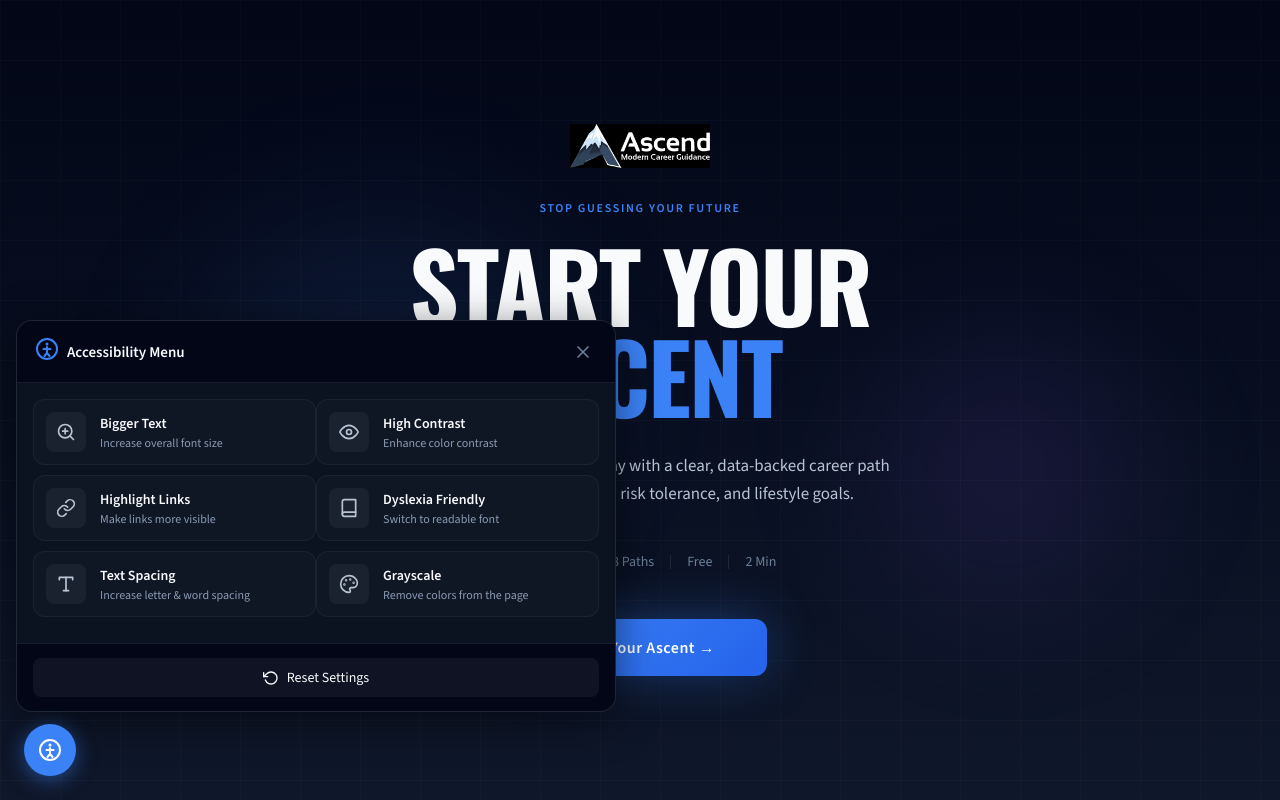
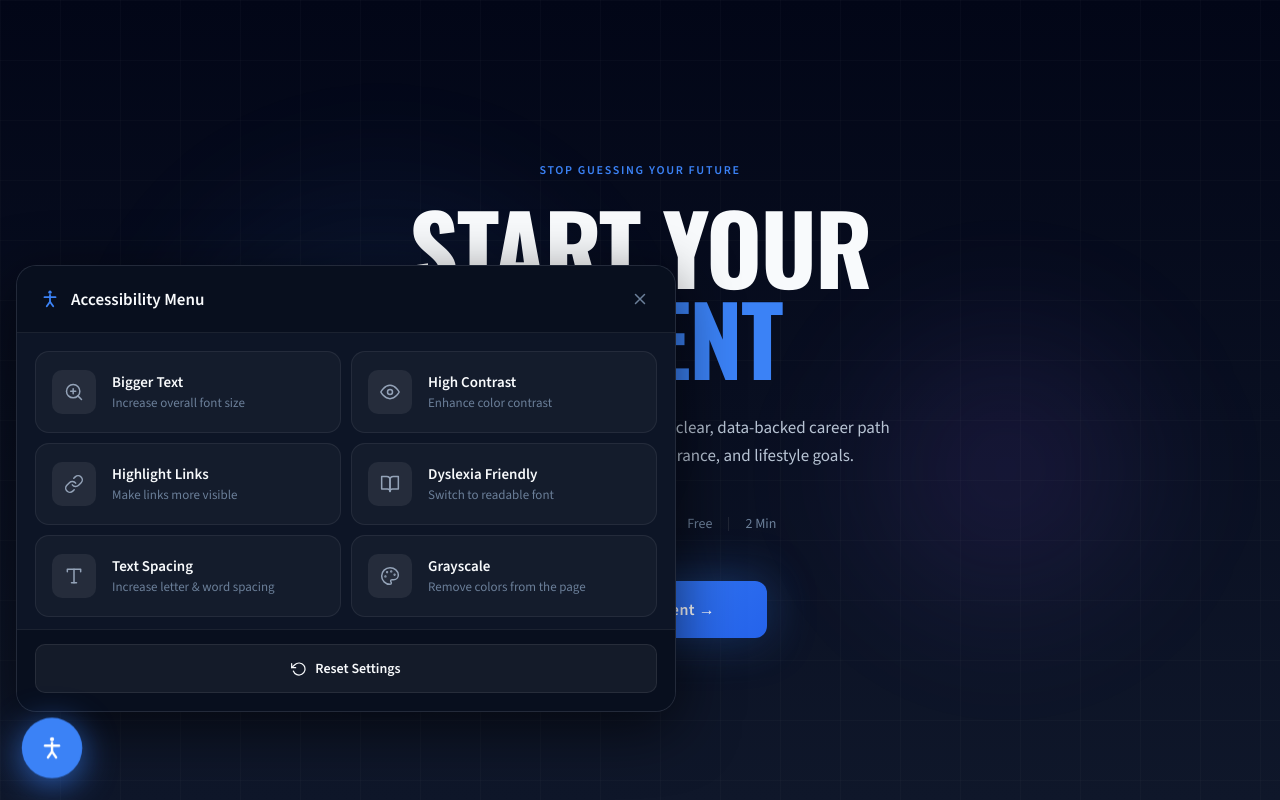
Before and after one commit to adamosdesigns/ascend-quiz, a React (Vite) app: page / in a window 1280 px wide. Both pictures are taken after a click on the button "Open accessibility menu". Built offline with nearby package versions, Linux system fonts and the light colour scheme.

Commit message:
Update App.jsx

```diff
--- a/src/App.jsx
+++ b/src/App.jsx
@@ -386,7 +386,6 @@ function Hero({ onStart }) {
       </div>
 
       <div style={{ position: "relative", maxWidth: 700, width: "100%", textAlign: "center", opacity: in_ ? 1 : 0, transform: in_ ? "translateY(0)" : "translateY(28px)", transition: "opacity 0.8s ease, transform 0.8s ease" }}>
-        <Logo />
         {/* eyebrow */}
         <div style={{ fontFamily: S.body, fontSize: 12, color: S.accent, letterSpacing: "0.14em", textTransform: "uppercase", fontWeight: 600, marginBottom: 22 }}>
           Stop Guessing Your Future
@@ -462,7 +461,6 @@ function Quiz({ onComplete }) {
       {/* scrollable content */}
       <div style={{ flex: 1, display: "flex", flexDirection: "column", alignItems: "center", justifyContent: "center", paddingBottom: 100, paddingTop: 48 }}>
         <div style={{ position: "relative", width: "100%", maxWidth: 700 }}>
-          <Logo style={{ marginBottom: 8 }} />
           {/* progress */}
           <div style={{ display: "flex", justifyContent: "space-between", alignItems: "center", marginBottom: 10 }}>
             <div style={{ fontFamily: S.body, fontSize: 12, color: S.dim, letterSpacing: "0.08em", textTransform: "uppercase" }}>Question {current + 1} of {questions.length}</div>
@@ -578,7 +576,6 @@ function EmailGate({ scores, onSubmit }) {
       <div style={{ position: "absolute", top: "30%", left: "50%", transform: "translateX(-50%)", width: 600, height: 400, borderRadius: "50%", background: "radial-gradient(circle, rgba(59,130,246,0.07) 0%, transparent 70%)", filter: "blur(60px)", pointerEvents: "none" }} />
       <div style={{ position: "relative", maxWidth: 480, width: "100%", opacity: mounted ? 1 : 0, transform: mounted ? "translateY(0)" : "translateY(24px)", transition: "opacity 0.6s ease, transform 0.6s ease" }}>
         <div style={{ textAlign: "center", marginBottom: 32 }}>
-          <Logo />
           <div style={{ display: "inline-flex", alignItems: "center", justifyContent: "center", width: 52, height: 52, borderRadius: 14, background: "rgba(59,130,246,0.12)", border: "1px solid rgba(59,130,246,0.25)", fontSize: 22, marginBottom: 22 }}>🔍</div>
           <h2 style={{ fontFamily: S.display, fontSize: "clamp(26px, 5vw, 36px)", fontWeight: 800, color: S.text, lineHeight: 1.1, marginBottom: 12, letterSpacing: "-0.02em" , textTransform: "uppercase" }}>
             Your results are ready.
@@ -640,8 +637,6 @@ function Results({ scores }) {
       </div>
 
       <div style={{ position: "relative", maxWidth: 700, margin: "0 auto" }}>
-        <Logo />
-
         {/* ── TOP RESULT CARD — identity only ── */}
         <div style={{ ...fade(1), ...card({ border: `1px solid ${career.color}35`, boxShadow: `0 0 56px ${career.color}14, 0 20px 56px rgba(0,0,0,0.4)`, marginBottom: 14, position: "relative", overflow: "hidden" }) }}>
           <div style={{ position: "absolute", top: 0, left: 0, right: 0, height: 3, background: `linear-gradient(90deg, transparent, ${career.color}, transparent)` }} />
@@ -824,24 +819,24 @@ function Results({ scores }) {
 
 
 // ── ADA ACCESSIBILITY TOOLBAR ─────────────────────────────────────────────────
-function ADAToolbar({ darkMode, onToggleDark }) {
-  const [open, setOpen]               = useState(false);
-  const [biggerText, setBiggerText]   = useState(false);
+function ADAToolbar() {
+  const [open, setOpen]                 = useState(false);
+  const [biggerText, setBiggerText]     = useState(false);
   const [highContrast, setHighContrast] = useState(false);
   const [highlightLinks, setHighlightLinks] = useState(false);
   const [dyslexiaFont, setDyslexiaFont] = useState(false);
-  const [textSpacing, setTextSpacing] = useState(false);
-  const [grayscale, setGrayscale]     = useState(false);
+  const [textSpacing, setTextSpacing]   = useState(false);
+  const [grayscale, setGrayscale]       = useState(false);
 
   useEffect(() => {
     const html = document.documentElement;
     html.style.setProperty("--ada-text-scale", biggerText ? "120%" : "100%");
-    html.classList.toggle("ada-text-scaled",   biggerText);
-    html.classList.toggle("ada-high-contrast", highContrast);
+    html.classList.toggle("ada-text-scaled",    biggerText);
+    html.classList.toggle("ada-high-contrast",  highContrast);
     html.classList.toggle("ada-highlight-links", highlightLinks);
-    html.classList.toggle("ada-dyslexia",      dyslexiaFont);
-    html.classList.toggle("ada-text-spacing",  textSpacing);
-    html.classList.toggle("ada-grayscale",     grayscale);
+    html.classList.toggle("ada-dyslexia",       dyslexiaFont);
+    html.classList.toggle("ada-text-spacing",   textSpacing);
+    html.classList.toggle("ada-grayscale",      grayscale);
   }, [biggerText, highContrast, highlightLinks, dyslexiaFont, textSpacing, grayscale]);
 
   const resetAll = () => {
@@ -849,32 +844,53 @@ function ADAToolbar({ darkMode, onToggleDark }) {
     setDyslexiaFont(false); setTextSpacing(false); setGrayscale(false);
   };
 
-  // Inline SVG icons (no lucide dependency needed)
-  const icons = {
-    person: <svg width="24" height="24" viewBox="0 0 24 24" fill="none" stroke="currentColor" strokeWidth="2" strokeLinecap="round" strokeLinejoin="round"><circle cx="12" cy="12" r="10"/><circle cx="12" cy="7" r="1.5" fill="currentColor" stroke="none"/><line x1="12" y1="10" x2="12" y2="16"/><line x1="8.5" y1="12" x2="15.5" y2="12"/><line x1="9.5" y1="19" x2="12" y2="16"/><line x1="14.5" y1="19" x2="12" y2="16"/></svg>,
-    close: <svg width="20" height="20" viewBox="0 0 24 24" fill="none" stroke="currentColor" strokeWidth="2" strokeLinecap="round" strokeLinejoin="round"><path d="M18 6L6 18M6 6l12 12"/></svg>,
-    zoom: <svg width="20" height="20" viewBox="0 0 24 24" fill="none" stroke="currentColor" strokeWidth="2" strokeLinecap="round" strokeLinejoin="round"><circle cx="11" cy="11" r="8"/><path d="M21 21l-4.35-4.35M11 8v6M8 11h6"/></svg>,
-    eye: <svg width="20" height="20" viewBox="0 0 24 24" fill="none" stroke="currentColor" strokeWidth="2" strokeLinecap="round" strokeLinejoin="round"><path d="M1 12s4-8 11-8 11 8 11 8-4 8-11 8-11-8-11-8z"/><circle cx="12" cy="12" r="3"/></svg>,
-    link: <svg width="20" height="20" viewBox="0 0 24 24" fill="none" stroke="currentColor" strokeWidth="2" strokeLinecap="round" strokeLinejoin="round"><path d="M10 13a5 5 0 007.54.54l3-3a5 5 0 00-7.07-7.07l-1.72 1.71"/><path d="M14 11a5 5 0 00-7.54-.54l-3 3a5 5 0 007.07 7.07l1.71-1.71"/></svg>,
-    book: <svg width="20" height="20" viewBox="0 0 24 24" fill="none" stroke="currentColor" strokeWidth="2" strokeLinecap="round" strokeLinejoin="round"><path d="M4 19.5A2.5 2.5 0 016.5 17H20"/><path d="M6.5 2H20v20H6.5A2.5 2.5 0 014 19.5v-15A2.5 2.5 0 016.5 2z"/></svg>,
-    type: <svg width="20" height="20" viewBox="0 0 24 24" fill="none" stroke="currentColor" strokeWidth="2" strokeLinecap="round" strokeLinejoin="round"><polyline points="4 7 4 4 20 4 20 7"/><line x1="9" y1="20" x2="15" y2="20"/><line x1="12" y1="4" x2="12" y2="20"/></svg>,
-    palette: <svg width="20" height="20" viewBox="0 0 24 24" fill="none" stroke="currentColor" strokeWidth="2" strokeLinecap="round" strokeLinejoin="round"><circle cx="13.5" cy="6.5" r=".5"/><circle cx="17.5" cy="10.5" r=".5"/><circle cx="8.5" cy="7.5" r=".5"/><circle cx="6.5" cy="12.5" r=".5"/><path d="M12 2C6.5 2 2 6.5 2 12s4.5 10 10 10c.926 0 1.648-.746 1.648-1.688 0-.437-.18-.835-.437-1.125-.29-.289-.438-.652-.438-1.125a1.64 1.64 0 011.668-1.668h1.996c3.051 0 5.555-2.503 5.555-5.554C21.965 6.012 17.461 2 12 2z"/></svg>,
-    refresh: <svg width="16" height="16" viewBox="0 0 24 24" fill="none" stroke="currentColor" strokeWidth="2" strokeLinecap="round" strokeLinejoin="round"><polyline points="1 4 1 10 7 10"/><path d="M3.51 15a9 9 0 102.13-9.36L1 10"/></svg>,
-    moon: <svg width="20" height="20" viewBox="0 0 24 24" fill="none" stroke="currentColor" strokeWidth="2" strokeLinecap="round" strokeLinejoin="round"><path d="M21 12.79A9 9 0 1111.21 3 7 7 0 0021 12.79z"/></svg>,
-    sun: <svg width="20" height="20" viewBox="0 0 24 24" fill="none" stroke="currentColor" strokeWidth="2" strokeLinecap="round" strokeLinejoin="round"><circle cx="12" cy="12" r="5"/><line x1="12" y1="1" x2="12" y2="3"/><line x1="12" y1="21" x2="12" y2="23"/><line x1="4.22" y1="4.22" x2="5.64" y2="5.64"/><line x1="18.36" y1="18.36" x2="19.78" y2="19.78"/><line x1="1" y1="12" x2="3" y2="12"/><line x1="21" y1="12" x2="23" y2="12"/><line x1="4.22" y1="19.78" x2="5.64" y2="18.36"/><line x1="18.36" y1="5.64" x2="19.78" y2="4.22"/></svg>,
+  // Stick-figure accessibility icon (arms out, no outer circle) — matches screenshot
+  const FigureIcon = ({ size = 24, color = "currentColor" }) => (
+    <svg width={size} height={size} viewBox="0 0 24 24" fill="none" aria-hidden="true">
+      <circle cx="12" cy="4.5" r="1.8" fill={color} />
+      <line x1="12" y1="7.5" x2="12" y2="15" stroke={color} strokeWidth="2" strokeLinecap="round" />
+      <line x1="6"  y1="10"  x2="18" y2="10" stroke={color} strokeWidth="2" strokeLinecap="round" />
+      <line x1="12" y1="15" x2="8.5" y2="20" stroke={color} strokeWidth="2" strokeLinecap="round" />
+      <line x1="12" y1="15" x2="15.5" y2="20" stroke={color} strokeWidth="2" strokeLinecap="round" />
+    </svg>
+  );
+
+  // Inline SVG icons matching the panel screenshot exactly
+  const Ico = {
+    zoom:    <svg width="20" height="20" viewBox="0 0 24 24" fill="none" stroke="currentColor" strokeWidth="1.8" strokeLinecap="round" strokeLinejoin="round"><circle cx="11" cy="11" r="8"/><path d="M21 21l-4.35-4.35"/><line x1="11" y1="8" x2="11" y2="14"/><line x1="8" y1="11" x2="14" y2="11"/></svg>,
+    eye:     <svg width="20" height="20" viewBox="0 0 24 24" fill="none" stroke="currentColor" strokeWidth="1.8" strokeLinecap="round" strokeLinejoin="round"><path d="M1 12s4-8 11-8 11 8 11 8-4 8-11 8-11-8-11-8z"/><circle cx="12" cy="12" r="3"/></svg>,
+    link:    <svg width="20" height="20" viewBox="0 0 24 24" fill="none" stroke="currentColor" strokeWidth="1.8" strokeLinecap="round" strokeLinejoin="round"><path d="M10 13a5 5 0 007.54.54l3-3a5 5 0 00-7.07-7.07l-1.72 1.71"/><path d="M14 11a5 5 0 00-7.54-.54l-3 3a5 5 0 007.07 7.07l1.71-1.71"/></svg>,
+    book:    <svg width="20" height="20" viewBox="0 0 24 24" fill="none" stroke="currentColor" strokeWidth="1.8" strokeLinecap="round" strokeLinejoin="round"><path d="M2 3h6a4 4 0 014 4v14a3 3 0 00-3-3H2z"/><path d="M22 3h-6a4 4 0 00-4 4v14a3 3 0 013-3h7z"/></svg>,
+    type:    <svg width="20" height="20" viewBox="0 0 24 24" fill="none" stroke="currentColor" strokeWidth="1.8" strokeLinecap="round" strokeLinejoin="round"><polyline points="4 7 4 4 20 4 20 7"/><line x1="9" y1="20" x2="15" y2="20"/><line x1="12" y1="4" x2="12" y2="20"/></svg>,
+    palette: <svg width="20" height="20" viewBox="0 0 24 24" fill="none" stroke="currentColor" strokeWidth="1.8" strokeLinecap="round" strokeLinejoin="round"><circle cx="13.5" cy="6.5" r=".5" fill="currentColor"/><circle cx="17.5" cy="10.5" r=".5" fill="currentColor"/><circle cx="8.5" cy="7.5" r=".5" fill="currentColor"/><circle cx="6.5" cy="12.5" r=".5" fill="currentColor"/><path d="M12 2C6.5 2 2 6.5 2 12s4.5 10 10 10c.926 0 1.648-.746 1.648-1.688 0-.437-.18-.835-.437-1.125-.29-.289-.438-.652-.438-1.125a1.64 1.64 0 011.668-1.668h1.996c3.051 0 5.555-2.503 5.555-5.554C21.965 6.012 17.461 2 12 2z"/></svg>,
+    refresh: <svg width="16" height="16" viewBox="0 0 24 24" fill="none" stroke="currentColor" strokeWidth="1.8" strokeLinecap="round" strokeLinejoin="round"><polyline points="1 4 1 10 7 10"/><path d="M3.51 15a9 9 0 102.13-9.36L1 10"/></svg>,
+    close:   <svg width="18" height="18" viewBox="0 0 24 24" fill="none" stroke="currentColor" strokeWidth="2" strokeLinecap="round"><path d="M18 6L6 18M6 6l12 12"/></svg>,
   };
 
   const Option = ({ active, onClick, icon, label, desc }) => (
     <button onClick={onClick} aria-pressed={active}
-      style={{ width: "100%", display: "flex", alignItems: "center", padding: "12px", borderRadius: 12, border: `1px solid ${active ? "#3b82f6" : "rgba(255,255,255,0.05)"}`, background: active ? "rgba(59,130,246,0.1)" : "rgba(255,255,255,0.02)", cursor: "pointer", textAlign: "left", transition: "all 0.15s", marginBottom: 10 }}
-      onMouseEnter={e => { if (!active) e.currentTarget.style.background = "rgba(255,255,255,0.05)"; }}
-      onMouseLeave={e => { if (!active) e.currentTarget.style.background = "rgba(255,255,255,0.02)"; }}>
-      <div style={{ flexShrink: 0, padding: 10, borderRadius: 8, marginRight: 14, background: active ? "#3b82f6" : "rgba(255,255,255,0.05)", color: active ? "#fff" : "#b8c4d4", display: "flex" }}>
+      style={{
+        display: "flex", alignItems: "center", gap: 16,
+        padding: "18px 16px", borderRadius: 14,
+        border: `1px solid ${active ? "#3b82f6" : "rgba(255,255,255,0.07)"}`,
+        background: active ? "rgba(59,130,246,0.12)" : "rgba(255,255,255,0.03)",
+        cursor: "pointer", textAlign: "left", width: "100%",
+        transition: "all 0.15s",
+      }}
+      onMouseEnter={e => { if (!active) e.currentTarget.style.background = "rgba(255,255,255,0.06)"; }}
+      onMouseLeave={e => { if (!active) e.currentTarget.style.background = "rgba(255,255,255,0.03)"; }}>
+      <div style={{
+        width: 44, height: 44, borderRadius: 10, flexShrink: 0,
+        background: active ? "#3b82f6" : "rgba(255,255,255,0.07)",
+        color: active ? "#fff" : "#94a3b8",
+        display: "flex", alignItems: "center", justifyContent: "center",
+        transition: "all 0.15s",
+      }}>
         {icon}
       </div>
       <div>
-        <div style={{ fontFamily: "'Source Sans 3', sans-serif", fontSize: 14, fontWeight: 600, color: active ? "#3b82f6" : "#f8fafc" }}>{label}</div>
-        <div style={{ fontFamily: "'Source Sans 3', sans-serif", fontSize: 12, color: "#8b9bb4", marginTop: 2 }}>{desc}</div>
+        <div style={{ fontFamily: "'Source Sans 3', sans-serif", fontSize: 15, fontWeight: 700, color: active ? "#3b82f6" : "#f8fafc", lineHeight: 1.2 }}>{label}</div>
+        <div style={{ fontFamily: "'Source Sans 3', sans-serif", fontSize: 13, color: "#6b7f99", marginTop: 3 }}>{desc}</div>
       </div>
     </button>
   );
@@ -884,49 +900,100 @@ function ADAToolbar({ darkMode, onToggleDark }) {
       {/* Panel */}
       {open && (
         <div role="dialog" aria-label="Accessibility options" aria-modal="false"
-          style={{ position: "fixed", bottom: 88, left: 16, zIndex: 9999, width: "min(600px, calc(100vw - 2rem))", maxHeight: "calc(100vh - 6rem)", display: "flex", flexDirection: "column", background: "#0b1220", border: "1px solid rgba(255,255,255,0.09)", borderRadius: 16, boxShadow: "0 8px 40px rgba(0,0,0,0.5)", overflow: "hidden" }}>
+          style={{
+            position: "fixed", bottom: 88, left: 16, zIndex: 9999,
+            width: "min(660px, calc(100vw - 2rem))",
+            maxHeight: "calc(100vh - 7rem)",
+            display: "flex", flexDirection: "column",
+            background: "#0d1526",
+            border: "1px solid rgba(255,255,255,0.09)",
+            borderRadius: 20,
+            boxShadow: "0 16px 60px rgba(0,0,0,0.6)",
+            overflow: "hidden",
+          }}>
           {/* Header */}
-          <div style={{ display: "flex", alignItems: "center", justifyContent: "space-between", padding: "16px 18px", borderBottom: "1px solid rgba(255,255,255,0.09)", background: "#020617", flexShrink: 0 }}>
-            <div style={{ display: "flex", alignItems: "center", gap: 8, fontFamily: "'Source Sans 3', sans-serif", fontSize: 15, fontWeight: 600, color: "#f8fafc" }}>
-              <span style={{ color: "#3b82f6" }}>{icons.person}</span>
-              Accessibility Menu
+          <div style={{
+            display: "flex", alignItems: "center", justifyContent: "space-between",
+            padding: "20px 22px",
+            background: "#080f1e",
+            borderBottom: "1px solid rgba(255,255,255,0.08)",
+            flexShrink: 0,
+          }}>
+            <div style={{ display: "flex", alignItems: "center", gap: 10 }}>
+              <span style={{ color: "#3b82f6", display: "flex" }}>
+                <FigureIcon size={22} color="#3b82f6" />
+              </span>
+              <span style={{ fontFamily: "'Source Sans 3', sans-serif", fontSize: 17, fontWeight: 700, color: "#f8fafc" }}>
+                Accessibility Menu
+              </span>
             </div>
             <button onClick={() => setOpen(false)} aria-label="Close accessibility menu"
-              style={{ background: "none", border: "none", cursor: "pointer", color: "#6b7f99", display: "flex", padding: 4, transition: "color 0.15s" }}
+              style={{ background: "none", border: "none", cursor: "pointer", color: "#6b7f99", display: "flex", padding: 4, borderRadius: 6, transition: "color 0.15s" }}
               onMouseEnter={e => e.currentTarget.style.color = "#f8fafc"}
               onMouseLeave={e => e.currentTarget.style.color = "#6b7f99"}>
-              {icons.close}
+              {Ico.close}
             </button>
           </div>
-          {/* Options grid */}
-          <div style={{ padding: 16, overflowY: "auto", flex: 1, display: "grid", gridTemplateColumns: "repeat(auto-fill, minmax(240px, 1fr))", gap: 0 }}>
-            <Option active={biggerText}    onClick={() => setBiggerText(v => !v)}     icon={icons.zoom}    label="Bigger Text"       desc="Increase overall font size" />
-            <Option active={highContrast}  onClick={() => setHighContrast(v => !v)}   icon={icons.eye}     label="High Contrast"     desc="Enhance color contrast" />
-            <Option active={highlightLinks} onClick={() => setHighlightLinks(v => !v)} icon={icons.link}   label="Highlight Links"   desc="Make links more visible" />
-            <Option active={dyslexiaFont}  onClick={() => setDyslexiaFont(v => !v)}   icon={icons.book}    label="Dyslexia Friendly" desc="Switch to readable font" />
-            <Option active={textSpacing}   onClick={() => setTextSpacing(v => !v)}    icon={icons.type}    label="Text Spacing"      desc="Increase letter & word spacing" />
-            <Option active={grayscale}     onClick={() => setGrayscale(v => !v)}      icon={icons.palette} label="Grayscale"         desc="Remove colors from the page" />
 
+          {/* 2-column options grid */}
+          <div style={{
+            padding: "18px 18px 12px",
+            display: "grid",
+            gridTemplateColumns: "1fr 1fr",
+            gap: 10,
+            overflowY: "auto", flex: 1,
+          }}>
+            <Option active={biggerText}    onClick={() => setBiggerText(v => !v)}     icon={Ico.zoom}    label="Bigger Text"       desc="Increase overall font size" />
+            <Option active={highContrast}  onClick={() => setHighContrast(v => !v)}   icon={Ico.eye}     label="High Contrast"     desc="Enhance color contrast" />
+            <Option active={highlightLinks} onClick={() => setHighlightLinks(v => !v)} icon={Ico.link}   label="Highlight Links"   desc="Make links more visible" />
+            <Option active={dyslexiaFont}  onClick={() => setDyslexiaFont(v => !v)}   icon={Ico.book}    label="Dyslexia Friendly" desc="Switch to readable font" />
+            <Option active={textSpacing}   onClick={() => setTextSpacing(v => !v)}    icon={Ico.type}    label="Text Spacing"      desc="Increase letter & word spacing" />
+            <Option active={grayscale}     onClick={() => setGrayscale(v => !v)}      icon={Ico.palette} label="Grayscale"         desc="Remove colors from the page" />
           </div>
-          {/* Footer reset */}
-          <div style={{ padding: "14px 16px", borderTop: "1px solid rgba(255,255,255,0.09)", background: "#020617", flexShrink: 0 }}>
+
+          {/* Reset footer */}
+          <div style={{
+            padding: "14px 18px 18px",
+            borderTop: "1px solid rgba(255,255,255,0.08)",
+            background: "#080f1e",
+            flexShrink: 0,
+          }}>
             <button onClick={resetAll}
-              style={{ width: "100%", display: "flex", alignItems: "center", justifyContent: "center", gap: 8, padding: "10px", background: "rgba(255,255,255,0.05)", border: "none", borderRadius: 8, fontFamily: "'Source Sans 3', sans-serif", fontSize: 14, fontWeight: 500, color: "#f8fafc", cursor: "pointer", transition: "background 0.15s" }}
+              style={{
+                width: "100%", display: "flex", alignItems: "center", justifyContent: "center", gap: 8,
+                padding: "14px",
+                background: "rgba(255,255,255,0.05)",
+                border: "1px solid rgba(255,255,255,0.08)",
+                borderRadius: 10,
+                fontFamily: "'Source Sans 3', sans-serif", fontSize: 14, fontWeight: 600,
+                color: "#f8fafc", cursor: "pointer", transition: "background 0.15s",
+              }}
               onMouseEnter={e => e.currentTarget.style.background = "rgba(255,255,255,0.1)"}
               onMouseLeave={e => e.currentTarget.style.background = "rgba(255,255,255,0.05)"}>
-              {icons.refresh} Reset Settings
+              {Ico.refresh}
+              Reset Settings
             </button>
           </div>
         </div>
       )}
-      {/* Trigger — always bottom-left */}
-      <button onClick={() => setOpen(o => !o)}
+
+      {/* Trigger button — always bottom-left, stick figure icon */}
+      <button
+        onClick={() => setOpen(o => !o)}
         aria-label={open ? "Close accessibility menu" : "Open accessibility menu"}
-        aria-expanded={open} aria-haspopup="dialog"
-        style={{ position: "fixed", bottom: 24, left: 24, zIndex: 9999, width: 52, height: 52, borderRadius: "50%", background: "#3b82f6", border: "none", cursor: "pointer", display: "flex", alignItems: "center", justifyContent: "center", color: "#fff", boxShadow: "0 4px 20px rgba(59,130,246,0.5)", transition: "transform 0.15s, box-shadow 0.15s" }}
-        onMouseEnter={e => { e.currentTarget.style.transform = "scale(1.08)"; e.currentTarget.style.boxShadow = "0 6px 28px rgba(59,130,246,0.65)"; }}
-        onMouseLeave={e => { e.currentTarget.style.transform = "scale(1)"; e.currentTarget.style.boxShadow = "0 4px 20px rgba(59,130,246,0.5)"; }}>
-        {icons.person}
+        aria-expanded={open}
+        aria-haspopup="dialog"
+        style={{
+          position: "fixed", bottom: 24, left: 24, zIndex: 9999,
+          width: 56, height: 56, borderRadius: "50%",
+          background: "#3b82f6", border: "none", cursor: "pointer",
+          display: "flex", alignItems: "center", justifyContent: "center",
+          boxShadow: "0 4px 24px rgba(59,130,246,0.55)",
+          transition: "transform 0.15s, box-shadow 0.15s",
+        }}
+        onMouseEnter={e => { e.currentTarget.style.transform = "scale(1.08)"; e.currentTarget.style.boxShadow = "0 6px 32px rgba(59,130,246,0.7)"; }}
+        onMouseLeave={e => { e.currentTarget.style.transform = "scale(1)"; e.currentTarget.style.boxShadow = "0 4px 24px rgba(59,130,246,0.55)"; }}>
+        <FigureIcon size={26} color="#fff" />
       </button>
     </>
   );
@@ -974,7 +1041,7 @@ export default function App() {
         {screen === "loading" && <Loading onDone={() => setScreen("results")} />}
         {screen === "results" && <Results scores={scores} />}
       </main>
-      <ADAToolbar darkMode={darkMode} onToggleDark={() => setDarkMode(d => !d)} />
+      <ADAToolbar />
     </div>
     </ThemeCtx.Provider>
   );
```
